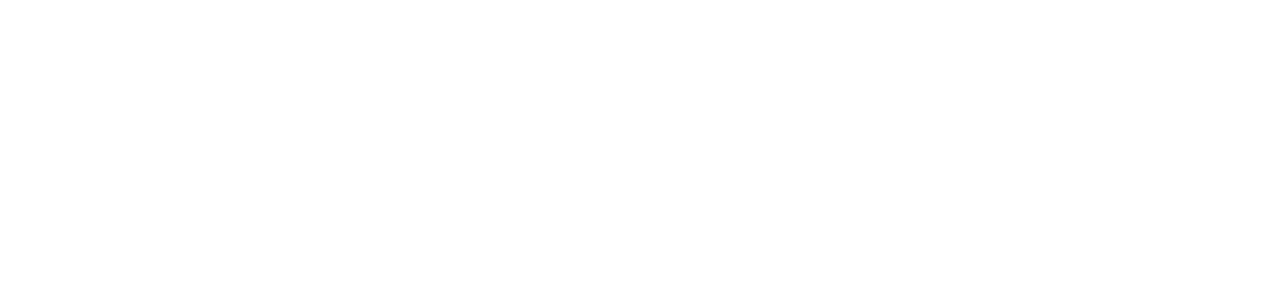
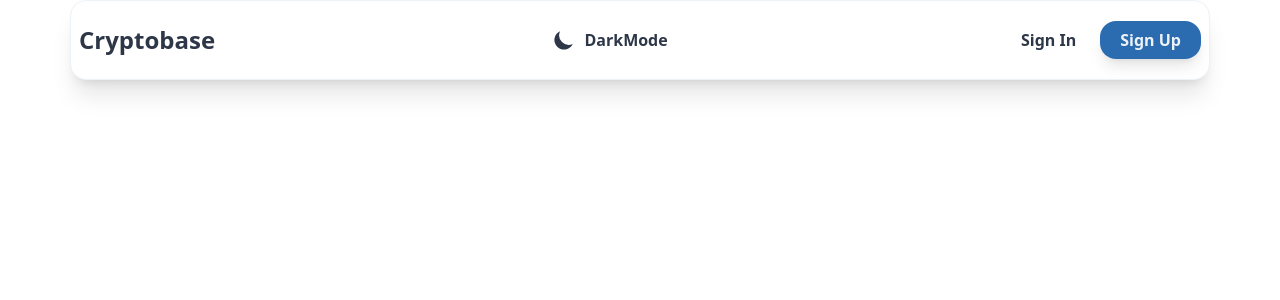
Before and after one commit to MaxCode012/Crypto-App, a React (Create React App) app: page / in a window 1280 px wide. Shown: the top 300 px of the page. Built offline with nearby package versions, Linux system fonts and the light colour scheme.

Commit message:
added navbar

```diff
--- a/package.json
+++ b/package.json
@@ -8,6 +8,8 @@
     "@testing-library/user-event": "^13.5.0",
     "react": "^18.2.0",
     "react-dom": "^18.2.0",
+    "react-icons": "^5.0.1",
+    "react-router-dom": "^6.21.3",
     "react-scripts": "5.0.1",
     "web-vitals": "^2.1.4"
   },
--- a/src/App.js
+++ b/src/App.js
@@ -1,7 +1,13 @@
 import React from "react";
+import { ThemeProvider } from "./context/ThemeContex";
+import Navbar from "./components/Navbar";
 
 function App() {
-  return <div></div>;
+  return (
+    <ThemeProvider>
+      <Navbar />
+    </ThemeProvider>
+  );
 }
 
 export default App;
--- /dev/null
+++ b/src/components/Navbar.jsx
@@ -0,0 +1,72 @@
+import React, { useState } from "react";
+import { Link } from "react-router-dom";
+import ThemeToggle from "./ThemeToggle";
+import { AiOutlineMenu, AiOutlineClose } from "react-icons/ai";
+
+function Navbar() {
+  const [nav, setNav] = useState(false);
+
+  const handleNav = () => {
+    setNav(!nav);
+  };
+
+  return (
+    <div className="rounded-div flex items-center justify-between h-20 font-bold">
+      <Link to="/">
+        <h1 className="text-2xl">Cryptobase</h1>
+      </Link>
+      <div className="hidden md:block">
+        <ThemeToggle />
+      </div>
+
+      <div className="hidden md:block">
+        <Link to="/signin" className="p-4 hover:text-accent">
+          Sign In
+        </Link>
+        <Link
+          to="/signup"
+          className="bg-button text-btnText px-5 py-2 ml-2 rounded-2xl shadow-lg hover:shadow-2xl"
+        >
+          Sign Up
+        </Link>
+      </div>
+      <div onClick={handleNav} className="block md:hidden cursor-pointer z-10">
+        {nav ? <AiOutlineClose size={25} /> : <AiOutlineMenu size={25} />}
+      </div>
+
+      <div
+        className={
+          nav
+            ? "md:hidden fixed lef-0 top-20 flex flex-col items-center justify-between w-full h-[90%] bg-primary ease-in duration-300 z-10"
+            : "fixed left-[-100%] top-20 h-[90%] flex flex-col items-center justify-between ease-in duration-300"
+        }
+      >
+        <ul className="w-full p-4 clear-start">
+          <li className="border-b py-6">
+            <Link to="/">Home</Link>
+          </li>
+          <li className="border-b py-6">
+            <Link to="/">Account</Link>
+          </li>
+          <li className=" py-6">
+            <ThemeToggle />
+          </li>
+        </ul>
+        <div className="flex flex-col w-full p-4">
+          <Link to="/signin">
+            <button className="w-full my-2 p-3 bg-primary text-primary border border-secondary rounded2xl shadow-xl">
+              Sign In
+            </button>
+          </Link>
+          <Link to="/signup">
+            <button className="w-full my-2 p-3 bg-button text-btnText rounded-2xl shadow-xl">
+              Sign Up
+            </button>
+          </Link>
+        </div>
+      </div>
+    </div>
+  );
+}
+
+export default Navbar;
--- /dev/null
+++ b/src/components/ThemeToggle.jsx
@@ -0,0 +1,31 @@
+import React, { useContext } from "react";
+import { HiSun, HiMoon } from "react-icons/hi";
+import { ThemeContext } from "../context/ThemeContex";
+
+function ThemeToggle() {
+  const { theme, setTheme } = useContext(ThemeContext);
+
+  return (
+    <div className="p-2">
+      {theme === "dark" ? (
+        <div
+          className="flex items-center cursor-pointer"
+          onClick={() => setTheme(theme == "dark" ? "light" : "dark")}
+        >
+          <HiSun className="text-primary text-2xl mr-2" />
+          Light Mode
+        </div>
+      ) : (
+        <div
+          className="flex items-center cursor-pointer"
+          onClick={() => setTheme(theme == "dark" ? "light" : "dark")}
+        >
+          <HiMoon className="text-primary text-2xl mr-2" />
+          DarkMode
+        </div>
+      )}
+    </div>
+  );
+}
+
+export default ThemeToggle;
--- a/src/context/ThemeContex.jsx
+++ b/src/context/ThemeContex.jsx
@@ -1,4 +1,4 @@
-import React, { useState, useEffect, useContext } from "react";
+import React, { useState, useEffect, useContext, createContext } from "react";
 
 const getInitialTheme = () => {
   if (typeof window !== "undefined" && window.localStorage) {
--- a/src/index.js
+++ b/src/index.js
@@ -2,10 +2,11 @@
 import ReactDOM from "react-dom/client";
 import "./index.css";
 import App from "./App";
+import { BrowserRouter } from "react-router-dom";
 
 const root = ReactDOM.createRoot(document.getElementById("root"));
 root.render(
-  <React.StrictMode>
+  <BrowserRouter>
     <App />
-  </React.StrictMode>
+  </BrowserRouter>
 );
--- /dev/null
+++ b/src/routes/Account.jsx
@@ -0,0 +1,7 @@
+import React from "react";
+
+function Account() {
+  return <div>Account</div>;
+}
+
+export default Account;
--- /dev/null
+++ b/src/routes/CoinPage.jsx
@@ -0,0 +1,7 @@
+import React from "react";
+
+function CoinPage() {
+  return <div>CoinPage</div>;
+}
+
+export default CoinPage;
--- /dev/null
+++ b/src/routes/Home.jsx
@@ -0,0 +1,7 @@
+import React from "react";
+
+function Home() {
+  return <div>Home</div>;
+}
+
+export default Home;
--- /dev/null
+++ b/src/routes/SignIn.jsx
@@ -0,0 +1,7 @@
+import React from "react";
+
+function SignIn() {
+  return <div>SignIn</div>;
+}
+
+export default SignIn;
--- /dev/null
+++ b/src/routes/SignOut.jsx
@@ -0,0 +1,7 @@
+import React from "react";
+
+function SignOut() {
+  return <div>SignOut</div>;
+}
+
+export default SignOut;
--- a/tailwind.config.js
+++ b/tailwind.config.js
@@ -1,6 +1,6 @@
 /** @type {import('tailwindcss').Config} */
 module.exports = {
-  content: ["./src/**/*.{html,js}"],
+  content: ["./src/**/*.{js,jsx,ts,tsx}"],
   darkMode: "class",
   theme: {
     extend: {
```
Also changed, not shown: 1 other file (tests, documents, lock files or other folders).
